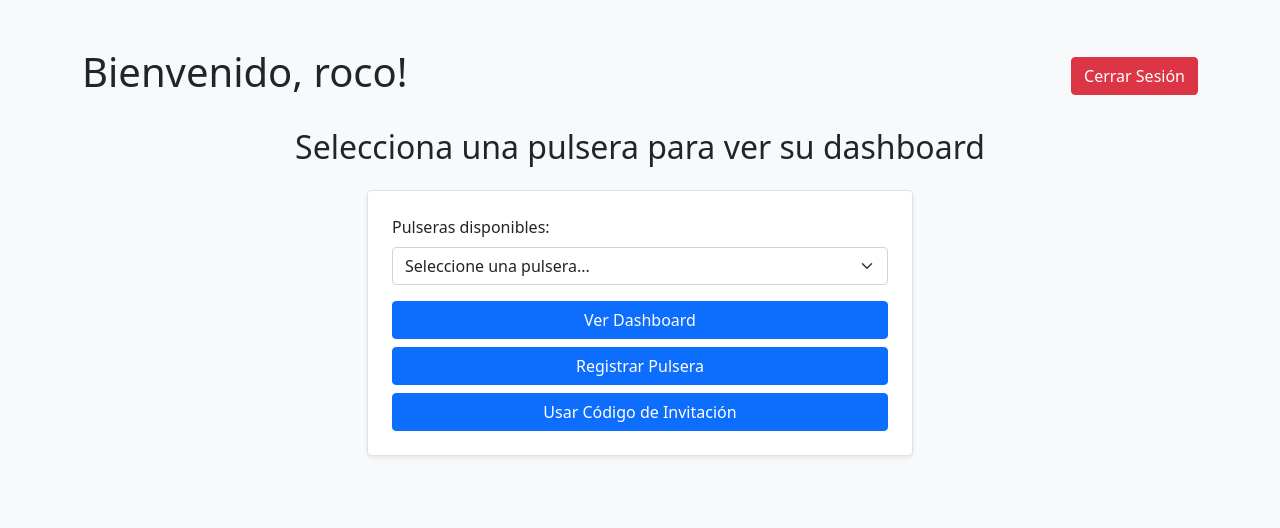
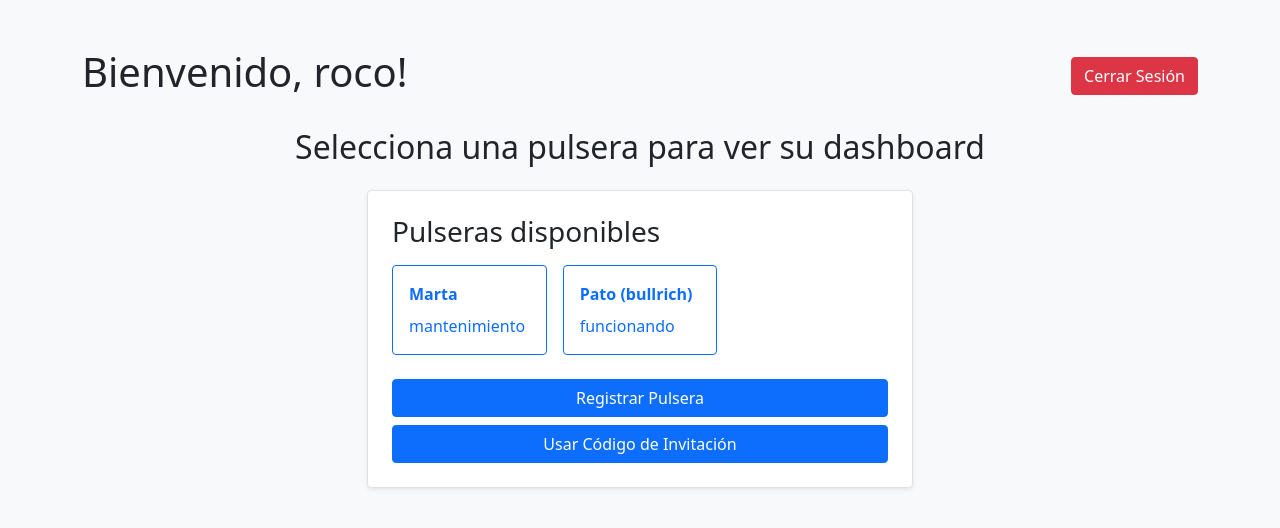
Before and after one commit to rocopolas/PROYECTO-PULSERA-NES, a PHP site: page /selector_pulsera.php in a window 1280 px wide. Shown: the top 528 px of the page. Run offline with PHP 8.4, Linux system fonts and the light colour scheme; a user stored in the database is signed in; data comes from the database, SQL or seed files in the repository.

Commit message:
nueva forma de ver las pulseras disponibles

```diff
--- a/selector_pulsera.php
+++ b/selector_pulsera.php
@@ -83,24 +83,30 @@ if ($_SERVER['REQUEST_METHOD'] === 'POST' && isset($_POST['id_pulsera'])) {
         <div class="row justify-content-center">
             <div class="col-md-6">
                 <form method="POST" class="p-4 border rounded bg-white shadow-sm">
-                    <div class="mb-3">
-                        <label for="pulsera" class="form-label">Pulseras disponibles:</label>
-                        <select class="form-select" id="pulsera" name="id_pulsera" required>
-                            <option value="">Seleccione una pulsera...</option>
+                    <div class="mb-4">
+                        <h3 class="mb-3">Pulseras disponibles</h3>
+                        <div class="row row-cols-1 row-cols-md-2 row-cols-lg-3 g-3">
                             <?php foreach ($pulseras as $pulsera): ?>
-                                <option value="<?php echo $pulsera['id']; ?>">
-                                    <?php echo htmlspecialchars($pulsera['alias']); ?> (<?php echo htmlspecialchars($pulsera['funcionamiento']); ?>)
-                                </option>
+                                <div class="col">
+                                    <button type="submit"
+                                            name="id_pulsera"
+                                            value="<?php echo $pulsera['id']; ?>"
+                                            class="btn btn-outline-primary w-100 h-100 d-flex flex-column justify-content-between p-3 rounded">
+                                        <div class="fw-bold mb-2"><?php echo htmlspecialchars($pulsera['alias']); ?></div>
+                                        <div class=""><?php echo htmlspecialchars($pulsera['funcionamiento']); ?></div>
+                                    </button>
+                                </div>
                             <?php endforeach; ?>
-                        </select>
+                        </div>
                     </div>
-                    <button type="submit" class="btn btn-primary w-100">Ver Dashboard</button>
-                    <button type="button" class="btn btn-primary w-100 mt-2" data-bs-toggle="modal" data-bs-target="#registerBraceletModal">
-                        Registrar Pulsera
-                    </button>
-                    <button type="button" class="btn btn-primary w-100 mt-2" data-bs-toggle="modal" data-bs-target="#codigoInvitacionModal">
-                        Usar Código de Invitación
-                    </button>
+                    <div class="d-grid gap-2">
+                        <button type="button" class="btn btn-primary" data-bs-toggle="modal" data-bs-target="#registerBraceletModal">
+                            Registrar Pulsera
+                        </button>
+                        <button type="button" class="btn btn-primary" data-bs-toggle="modal" data-bs-target="#codigoInvitacionModal">
+                            Usar Código de Invitación
+                        </button>
+                    </div>
                 </form>
             </div>
         </div>
```
